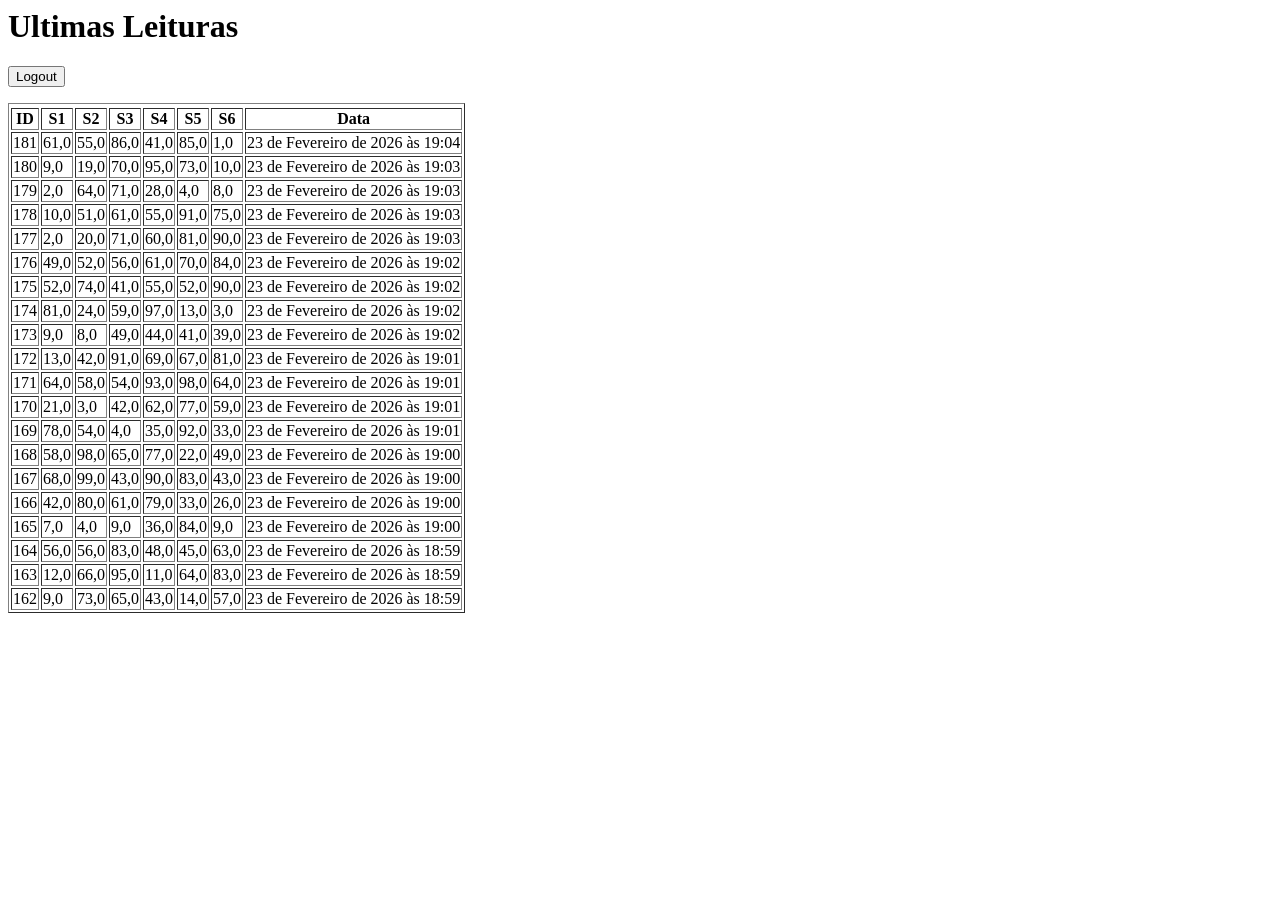
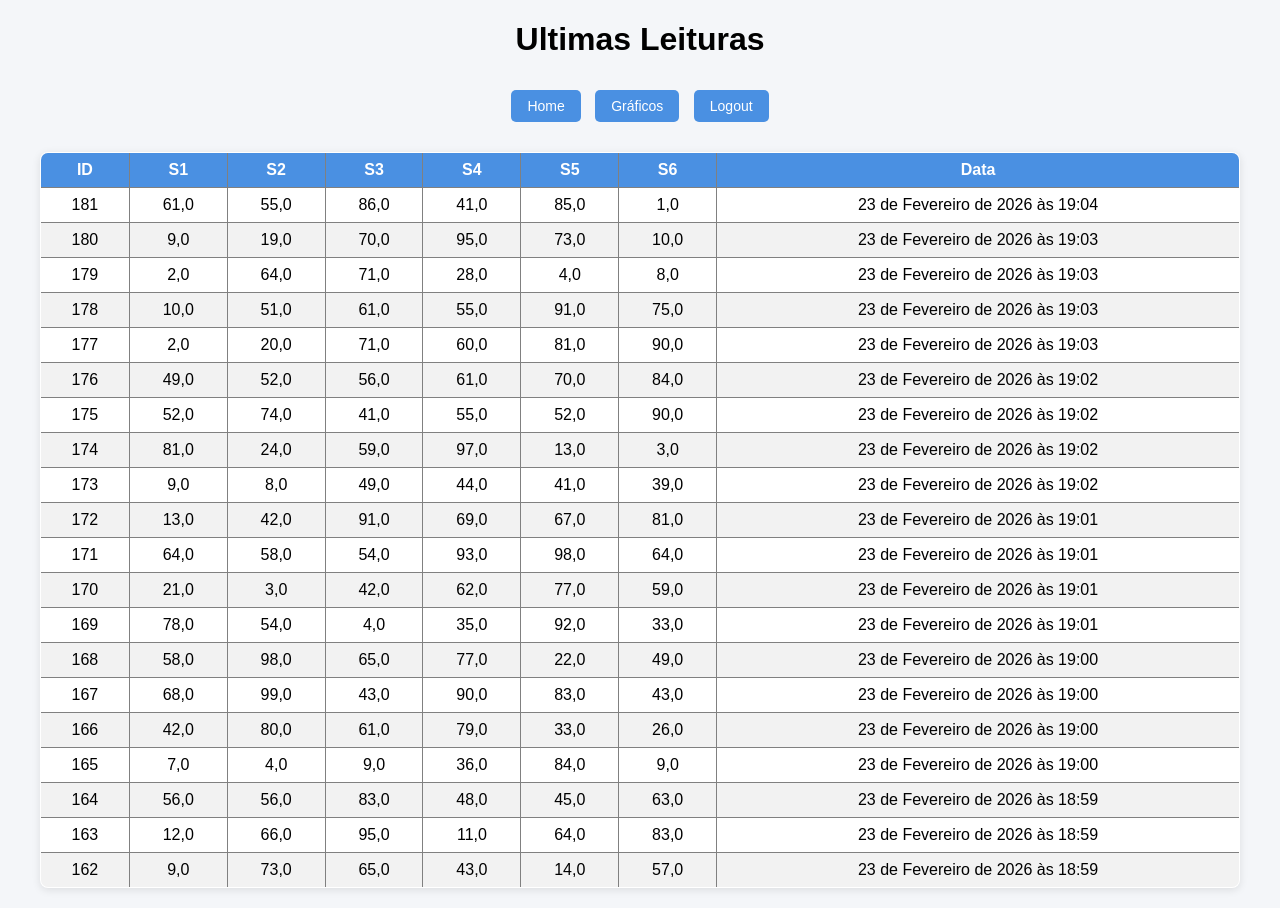
Before and after one commit to devrodolfo/iot, a Django app: page / in a window 1280 px wide. Before the commit the page ends 613 px from the top, so only its background shows below. Run offline with Django 5.2, Linux system fonts and the light colour scheme; a user stored in the database is signed in; data comes from the database, SQL or seed files in the repository.

Commit message:
ALterando home page, incluindo CSS

```diff
--- a/sensores/templates/sensores/dashboard.html
+++ b/sensores/templates/sensores/dashboard.html
@@ -1,15 +1,92 @@
+<!DOCTYPE html>
+<html lang="pt-br">
+<head>
+    <meta charset="UTF-8">
+    <title>Últimas Leituras</title>
+
+    <style>
+        body {
+            font-family: Arial, sans-serif;
+            background-color: #f4f6f9;
+            margin: 20px;
+        }
+
+        h1 {
+            text-align: center;
+        }
+
+        form, a {
+            display: inline-block;
+            margin: 10px 5px;
+        }
+
+        button {
+            background-color: #4a90e2;
+            color: white;
+            border: none;
+            padding: 8px 16px;
+            border-radius: 5px;
+            cursor: pointer;
+            font-size: 14px;
+            transition: background-color 0.2s ease;
+        }
+
+        button:hover {
+            background-color: #357abd;
+        }
+
+        table {
+            width: 100%;
+            max-width: 1200px;
+            margin: 20px auto;
+            border-collapse: collapse;
+            background: #ffffff;
+            border-radius: 8px;
+            overflow: hidden;
+            box-shadow: 0 2px 8px rgba(0,0,0,0.1);
+        }
+
+        th, td {
+            padding: 8px;
+            text-align: center;
+        }
+
+        th {
+            background-color: #4a90e2;
+            color: white;
+        }
+
+        tr:nth-child(even) {
+            background-color: #f2f2f2;
+        }
+    </style>
+</head>
+<body>
+
 <h1>Ultimas Leituras</h1>
-<form method="post" action="/logout/">
-    {% csrf_token %}
-    <button type="submit">Logout</button>
-</form>
 
+<div style="text-align:center;">
 
+    <a href="">
+        <button type="button">Home</button>
+    </a>
+
+    <a href="/graficos/">
+        <button type="button">Gráficos</button>
+    </a>
+
+    <form method="post" action="/logout/">
+        {% csrf_token %}
+        <button type="submit">Logout</button>
+    </form>
+
+</div>
 
 <table border="1">
 
 <tr>
 </tr>
+
 <tr>
     <th>ID</th><th>S1</th><th>S2</th><th>S3</th>
     <th>S4</th><th>S5</th><th>S6</th>
@@ -18,7 +95,7 @@
 
 {% for l in leituras %}
 <tr>
- <td>{{ l.id}}</td>
+    <td>{{ l.id}}</td>
     <td>{{ l.sensor_1 }}</td>
     <td>{{ l.sensor_2 }}</td>
     <td>{{ l.sensor_3 }}</td>
@@ -28,4 +105,8 @@
     <td>{{ l.criado_em }}</td>
 </tr>
 {% endfor %}
+
 </table>
+
+</body>
+</html>
```
